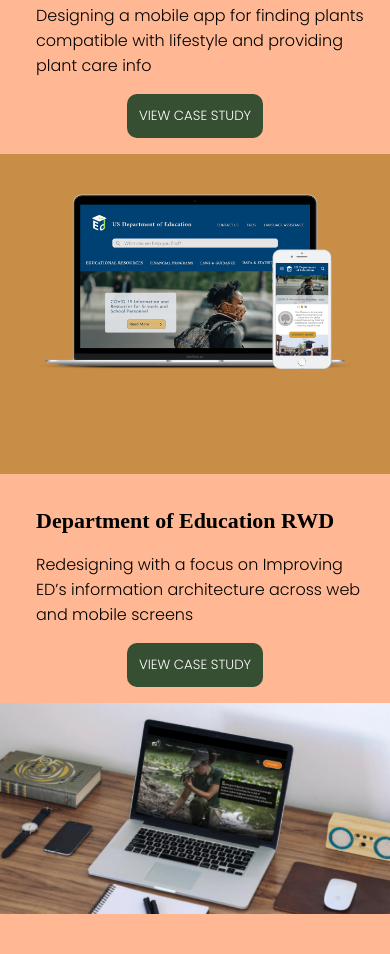
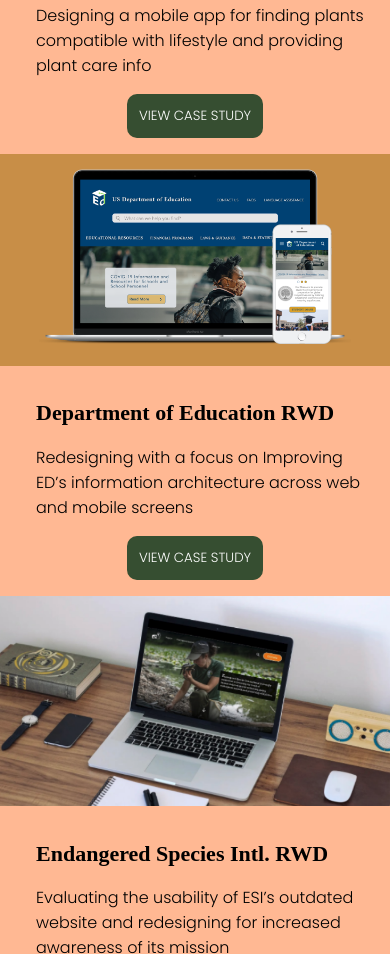
Before and after one commit to np219/UX_UI_HW_18, a plain HTML site: page index.html in a window 390 px wide. Shown: the part 1224-2178 px from the top of the page. Drawn offline with nearby package versions, Linux system fonts and the light colour scheme; a script that the page names is missing.

Commit message:
Update style.css

```diff
--- a/css/style.css
+++ b/css/style.css
@@ -255,12 +255,12 @@
     float: none;
     position: unset;
     width: 100%;
-    height: 320px;
+    height: auto;
   }
   .img-container img {
     width: 80%;
     height: auto;
-    margin-top: 25px;
+    margin: 0 auto;
   }
   .center {
     display: flex;
```
